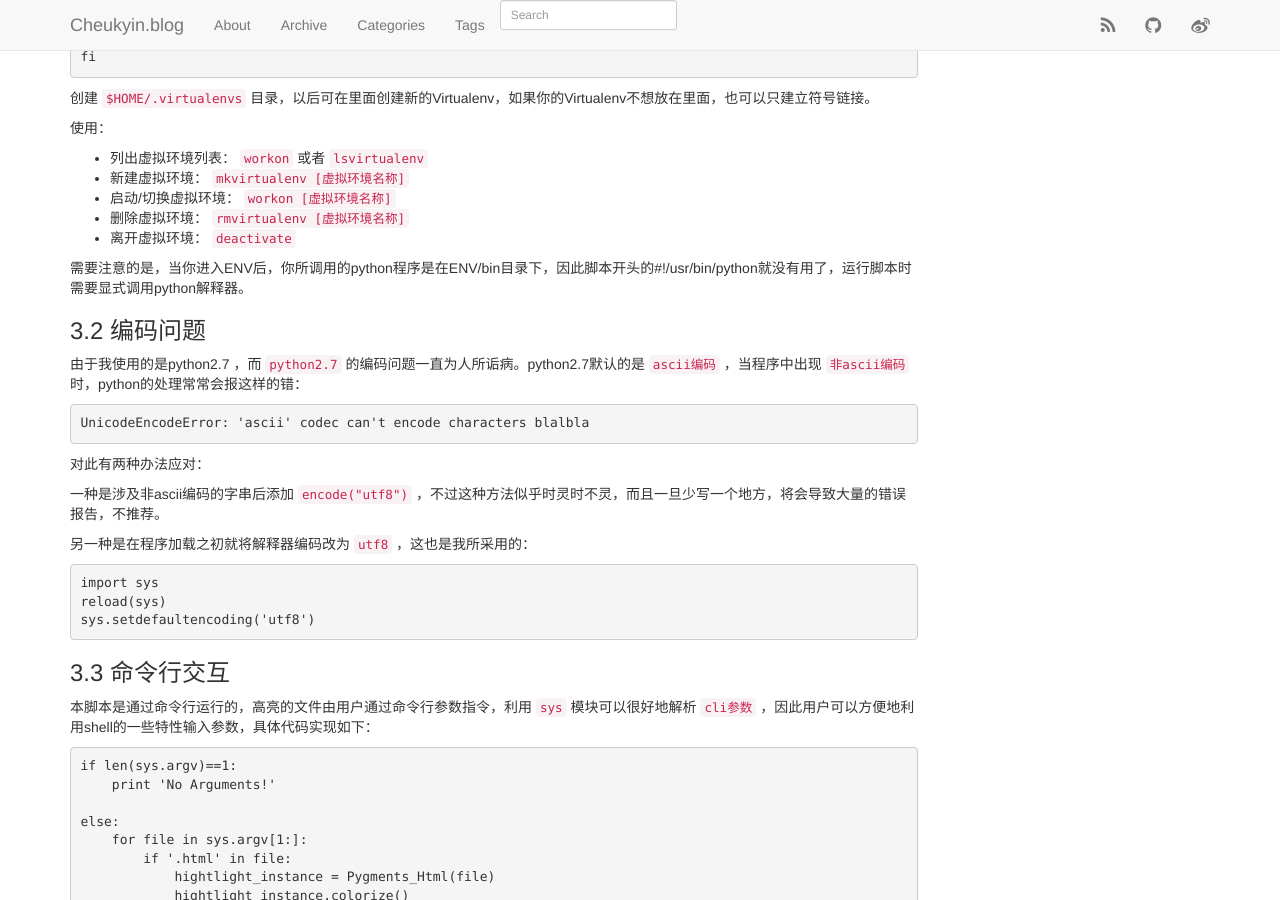
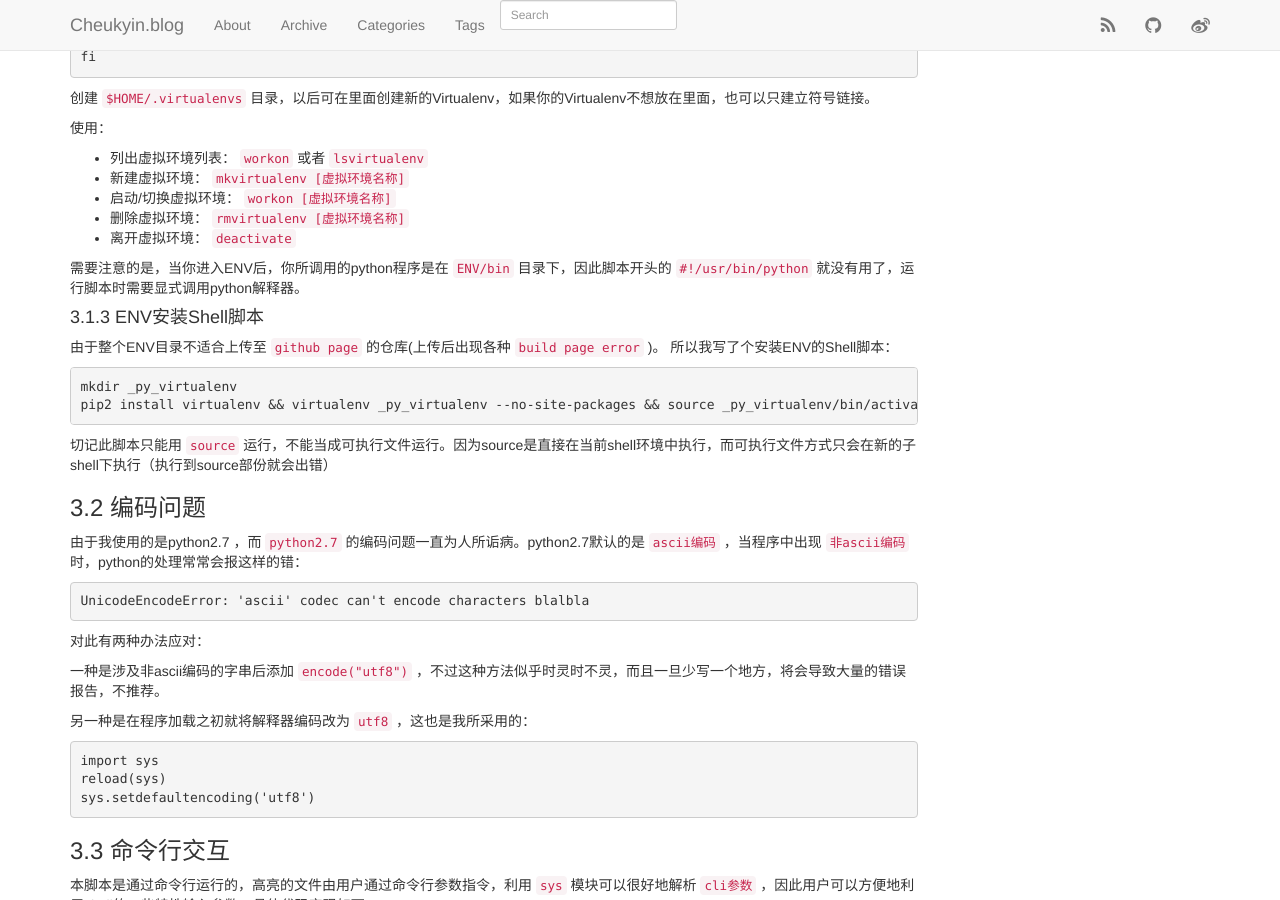
Before and after one commit to Cheukyin/Cheukyin.github.io, a Jekyll site: the page built from _posts/2014-08-10-pygments-highlight-src-export-html.html, in a window 1280 px wide and 900 px high, scrolled down 2049 px. Built offline with Jekyll 4.4.1, drawn with Linux system fonts in a browser that asks for light colours; nearby versions of some CDN libraries; library files that are not in the unit come from our copies; Markdown is read by kramdown in place of the engine named in the settings; comment, search, counter and statistics services are not loaded.

Commit message:
Modified article "pygments-highlight-src-export-html"

```diff
--- a/_posts/2014-08-10-pygments-highlight-src-export-html.html
+++ b/_posts/2014-08-10-pygments-highlight-src-export-html.html
@@ -189,7 +189,25 @@ Virtualenv很有用，但是操作较为麻烦（想想你需要来回切换多
 </ul>
 
 <p>
-需要注意的是，当你进入ENV后，你所调用的python程序是在ENV/bin目录下，因此脚本开头的#!/usr/bin/python就没有用了，运行脚本时需要显式调用python解释器。
+需要注意的是，当你进入ENV后，你所调用的python程序是在 <code>ENV/bin</code> 目录下，因此脚本开头的 <code>#!/usr/bin/python</code> 就没有用了，运行脚本时需要显式调用python解释器。
+</p>
+</div>
+</div>
+
+<div id="outline-container-sec-3-1-3" class="outline-4">
+<h4 id="sec-3-1-3"><span class="section-number-4">3.1.3</span> ENV安装Shell脚本</h4>
+<div class="outline-text-4" id="text-3-1-3">
+<p>
+由于整个ENV目录不适合上传至 <code>github page</code> 的仓库(上传后出现各种 <code>build page error</code> )。
+所以我写了个安装ENV的Shell脚本：
+</p>
+<div class="highlight"><pre><span id="line-1">mkdir _py_virtualenv
+</span><span id="line-2">pip2 install virtualenv <span class="o">&amp;&amp;</span> virtualenv _py_virtualenv --no-site-packages <span class="o">&amp;&amp;</span> <span class="nb">source </span>_py_virtualenv/bin/activate <span class="o">&amp;&amp;</span> pip2 install pygments <span class="o">&amp;&amp;</span> pip2 install beautifulsoup4
+</span></pre></div>
+
+
+<p>
+切记此脚本只能用 <code>source</code> 运行，不能当成可执行文件运行。因为source是直接在当前shell环境中执行，而可执行文件方式只会在新的子shell下执行（执行到source部份就会出错）
 </p>
 </div>
 </div>
```
Also changed, not shown: _org/_posts/2014-08-10-pygments-highlight-src-export-html.org (+12 -1 lines).
